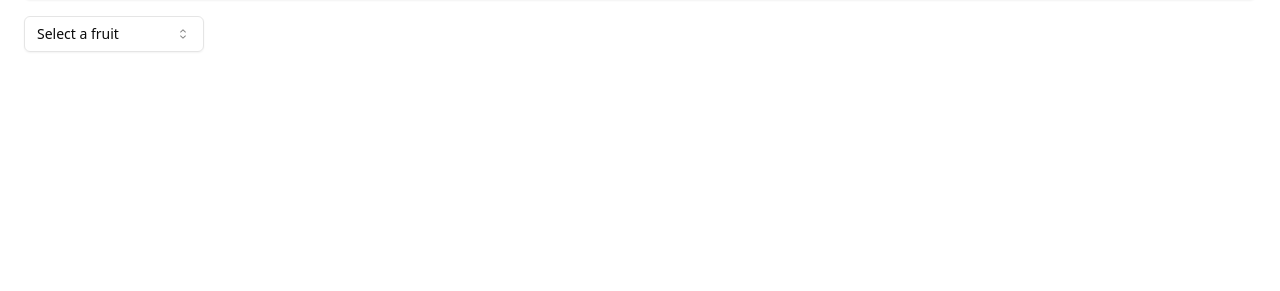
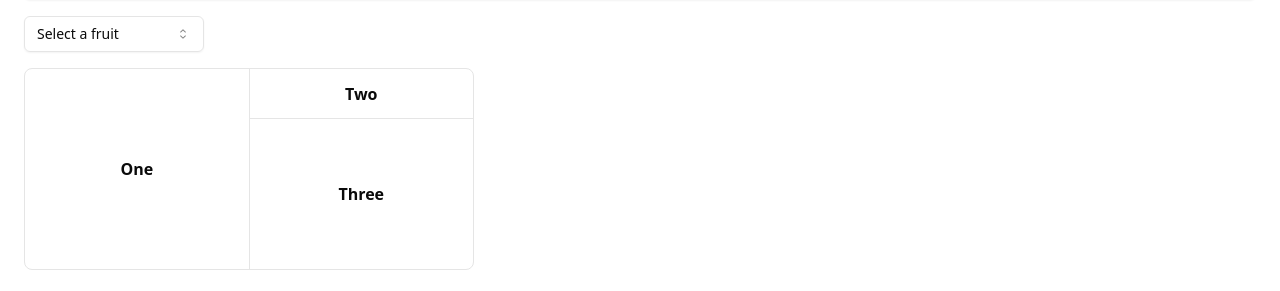
Before and after one commit to SanjoyGorai/nextjs-shadcn, a Next.js app: page / in a window 1280 px wide. Shown: the part 2778-3069 px from the top of the page. Before the commit the page ends 2854 px from the top, so only its background shows below. Built offline with nearby package versions, Linux system fonts and the light colour scheme.

Commit message:
Resizable added

```diff
--- a/package.json
+++ b/package.json
@@ -35,6 +35,7 @@
     "next-themes": "^0.3.0",
     "react": "^18",
     "react-dom": "^18",
+    "react-resizable-panels": "^2.1.1",
     "sonner": "^1.5.0",
     "tailwind-merge": "^2.5.2",
     "tailwindcss-animate": "^1.0.7"
--- a/src/app/page.tsx
+++ b/src/app/page.tsx
@@ -124,6 +124,7 @@
       <SkeletonCard/>
       <SheetDemo/>
       <SelectDemo/>
+      <ResizableDemo/>
     </div>
   );
 };
@@ -448,3 +449,40 @@
     </Select>
   )
 }
+
+import {
+  ResizableHandle,
+  ResizablePanel,
+  ResizablePanelGroup,
+} from "@/components/ui/resizable"
+
+export function ResizableDemo() {
+  return (
+    <ResizablePanelGroup
+      direction="horizontal"
+      className="max-w-md rounded-lg border md:min-w-[450px]"
+    >
+      <ResizablePanel defaultSize={50}>
+        <div className="flex h-[200px] items-center justify-center p-6">
+          <span className="font-semibold">One</span>
+        </div>
+      </ResizablePanel>
+      <ResizableHandle />
+      <ResizablePanel defaultSize={50}>
+        <ResizablePanelGroup direction="vertical">
+          <ResizablePanel defaultSize={25}>
+            <div className="flex h-full items-center justify-center p-6">
+              <span className="font-semibold">Two</span>
+            </div>
+          </ResizablePanel>
+          <ResizableHandle />
+          <ResizablePanel defaultSize={75}>
+            <div className="flex h-full items-center justify-center p-6">
+              <span className="font-semibold">Three</span>
+            </div>
+          </ResizablePanel>
+        </ResizablePanelGroup>
+      </ResizablePanel>
+    </ResizablePanelGroup>
+  )
+}
--- /dev/null
+++ b/src/components/ui/resizable.tsx
@@ -0,0 +1,45 @@
+"use client"
+
+import { DragHandleDots2Icon } from "@radix-ui/react-icons"
+import * as ResizablePrimitive from "react-resizable-panels"
+
+import { cn } from "@/lib/utils"
+
+const ResizablePanelGroup = ({
+  className,
+  ...props
+}: React.ComponentProps<typeof ResizablePrimitive.PanelGroup>) => (
+  <ResizablePrimitive.PanelGroup
+    className={cn(
+      "flex h-full w-full data-[panel-group-direction=vertical]:flex-col",
+      className
+    )}
+    {...props}
+  />
+)
+
+const ResizablePanel = ResizablePrimitive.Panel
+
+const ResizableHandle = ({
+  withHandle,
+  className,
+  ...props
+}: React.ComponentProps<typeof ResizablePrimitive.PanelResizeHandle> & {
+  withHandle?: boolean
+}) => (
+  <ResizablePrimitive.PanelResizeHandle
+    className={cn(
+      "relative flex w-px items-center justify-center bg-border after:absolute after:inset-y-0 after:left-1/2 after:w-1 after:-translate-x-1/2 focus-visible:outline-none focus-visible:ring-1 focus-visible:ring-ring focus-visible:ring-offset-1 data-[panel-group-direction=vertical]:h-px data-[panel-group-direction=vertical]:w-full data-[panel-group-direction=vertical]:after:left-0 data-[panel-group-direction=vertical]:after:h-1 data-[panel-group-direction=vertical]:after:w-full data-[panel-group-direction=vertical]:after:-translate-y-1/2 data-[panel-group-direction=vertical]:after:translate-x-0 [&[data-panel-group-direction=vertical]>div]:rotate-90",
+      className
+    )}
+    {...props}
+  >
+    {withHandle && (
+      <div className="z-10 flex h-4 w-3 items-center justify-center rounded-sm border bg-border">
+        <DragHandleDots2Icon className="h-2.5 w-2.5" />
+      </div>
+    )}
+  </ResizablePrimitive.PanelResizeHandle>
+)
+
+export { ResizablePanelGroup, ResizablePanel, ResizableHandle }
```
Also changed, not shown: 1 other file (tests, documents, lock files or other folders).
